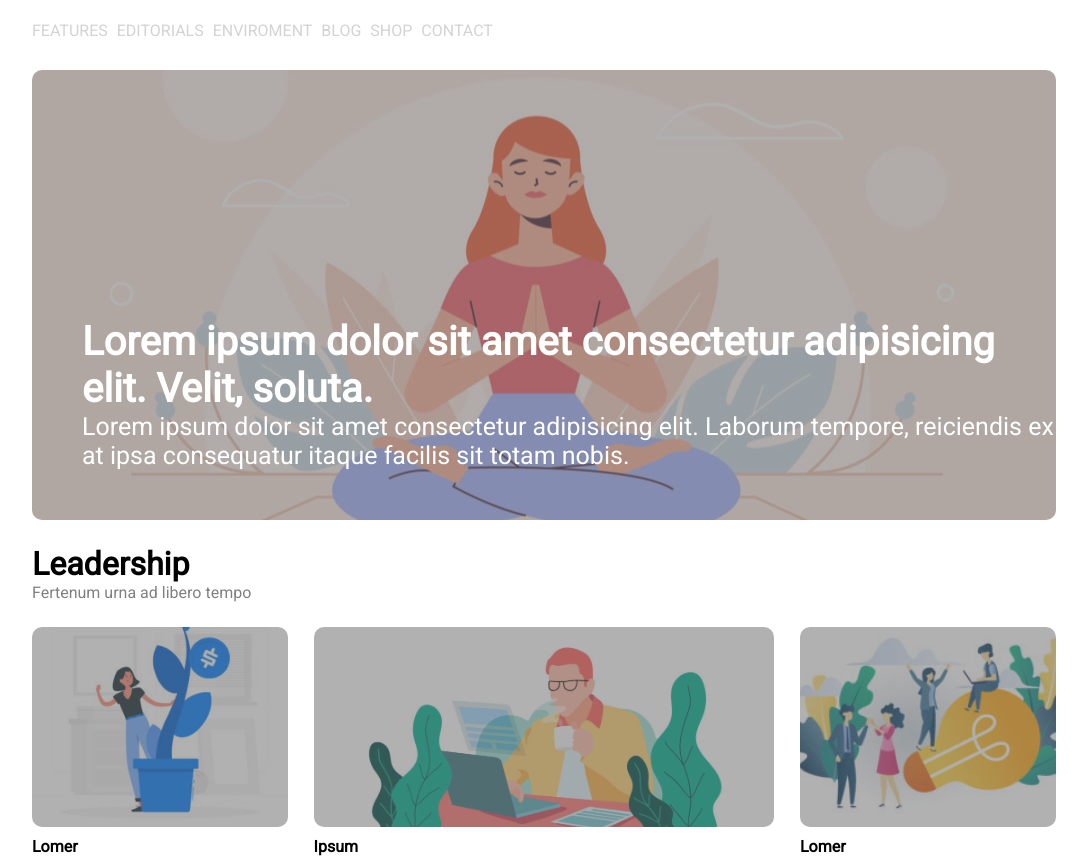
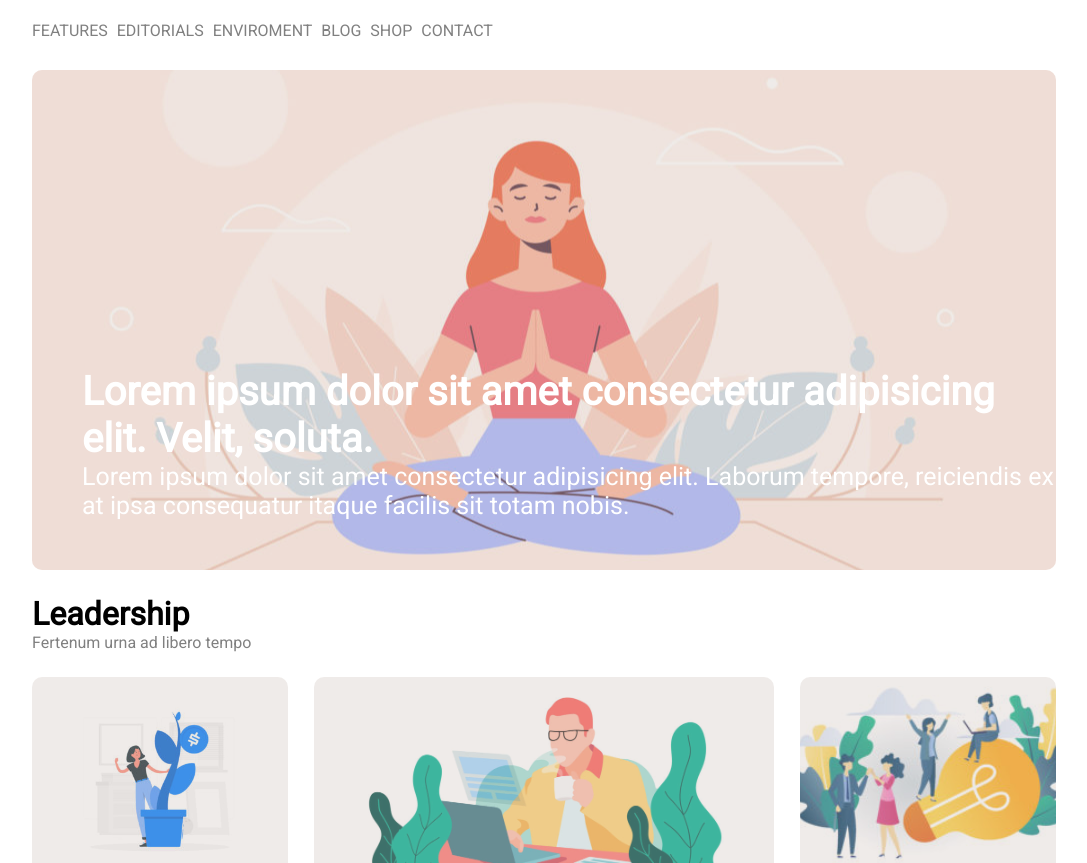
Before and after one commit to AndreaDex/htmlcss-wp, a plain HTML site: page index.html in a window 1280 px wide. Shown: the part 53-916 px from the top of the page, without its empty margins (96-1183 px from the left). Drawn offline with Linux system fonts and the light colour scheme.

Commit message:
complete

```diff
--- a/css/style.css
+++ b/css/style.css
@@ -49,7 +49,7 @@ ul.unstyle_list li {
 
 ul.unstyle_list > li > a{
     text-decoration: none;
-    color: lightgray;
+    color: gray;
     text-transform: uppercase;
 }
 
@@ -58,7 +58,7 @@ ul.unstyle_list > li > a{
     position: relative;
     color: white;
     width: 100%;
-    height: 450px;
+    height: 500px;
     background-size: cover;
     background-position: center;
     background-repeat: no-repeat;
@@ -70,7 +70,7 @@ ul.unstyle_list > li > a{
 .layover{
     height: 100%;
     width: 100%;
-    background-color: rgba(100, 100, 100, 0.5);
+    background-color:rgba(203, 188, 182, 0.3);
     border-radius: 10px;
 }
 
@@ -105,12 +105,13 @@ ul.unstyle_list > li > a{
     border-radius: 10px;
 }
 
-.side_img{
+.left_side_img{
     height: 200px;
     background-image: url(../img/img-1.jpg);
-    background-size: cover;
+    background-size: 70%;
     border-radius: 10px;
-    background-position: center;
+    background-position: bottom;
+    background-repeat: no-repeat;
 }
 
 .section_title{
@@ -132,8 +133,12 @@ ul.unstyle_list > li > a{
     background-size: cover;
 }
 
-.sb_right .side_img{
+.right_side_img{
     background-image: url(../img/img-3.jpg);
+    background-position: center;
+    background-size: cover;
+    height: 200px;
+    border-radius: 10px;
 }
 
 
--- a/index.html
+++ b/index.html
@@ -60,12 +60,12 @@
             <!-- Main sections -->
             <div class="sections clearfix">
                 <div class="sb_left">
-                   <div class="side_img">
+                   <div class="left_side_img">
                     <div class="layover"></div>
                    </div>
 
                    <section>
-                        <h4 class="section_title">Lomer</h4>
+                        <h4 class="section_title">Lorem</h4>
                         <p>Lorem ipsum dolor sit, amet consectetur adipisicing elit. Rem amet cupiditate inventore, consectetur sunt voluptas magnam laboriosam. Expedita, sequi inventore perspiciatis exercitationem veniam doloremque quas! Assumenda et dolores, mollitia, quod officiis ratione ut quo, ab atque quaerat ad? Exercitationem, ea.</p>
 
                      </section>
@@ -84,12 +84,12 @@
                 </div>
 
                 <div class="sb_right">
-                    <div class="side_img">
+                    <div class="right_side_img">
                         <div class="layover"></div>
                     </div>
 
                     <section>
-                        <h4 class="section_title">Lomer</h4>
+                        <h4 class="section_title">Lorem</h4>
                         <p>Lorem ipsum dolor sit, amet consectetur adipisicing elit. Rem amet cupiditate inventore, consectetur sunt voluptas magnam laboriosam. Expedita, sequi inventore perspiciatis exercitationem veniam doloremque quas! Assumenda et dolores, mollitia, quod officiis ratione ut quo, ab atque quaerat ad? Exercitationem, ea.</p>
                     </section>
 
```
